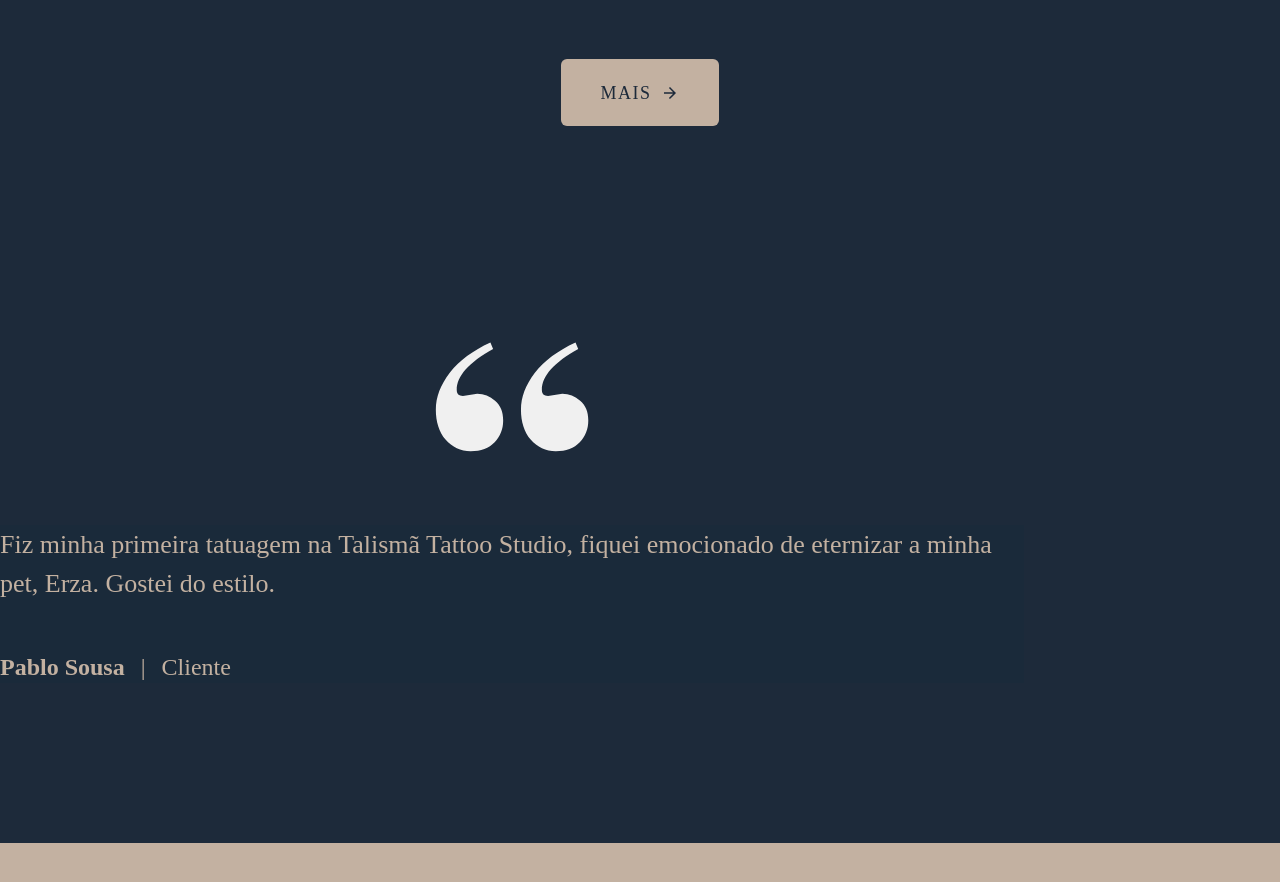
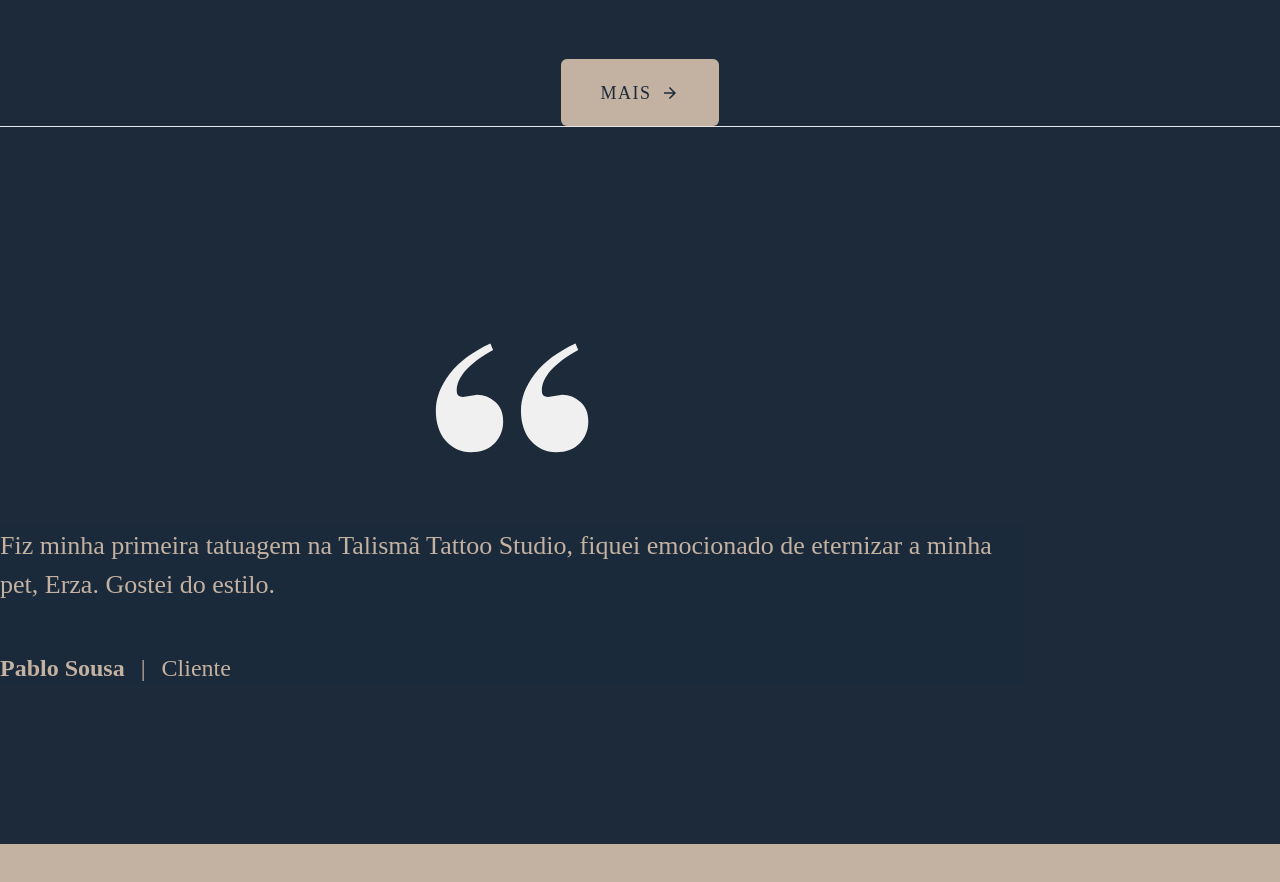
Before and after one commit to Pabloopk/Talisma-tattoo-studio-estudio-de-artes-e-tatuagem, a React (Create React App) app: page / in a window 1280 px wide. Shown: the part 2560-3442 px from the top of the page. Built offline with nearby package versions, Linux system fonts and the light colour scheme.

Commit message:
Update GalleryartSection.js

```diff
--- a/src/components/GalleryartSection.js
+++ b/src/components/GalleryartSection.js
@@ -60,7 +60,7 @@ const GalleryartSection = () => {
           {btnText} <div>{btnIcon}</div>
         </button></a>
       </motion.div>
-
+      <hr/>
       </section>
   );
 };
```
